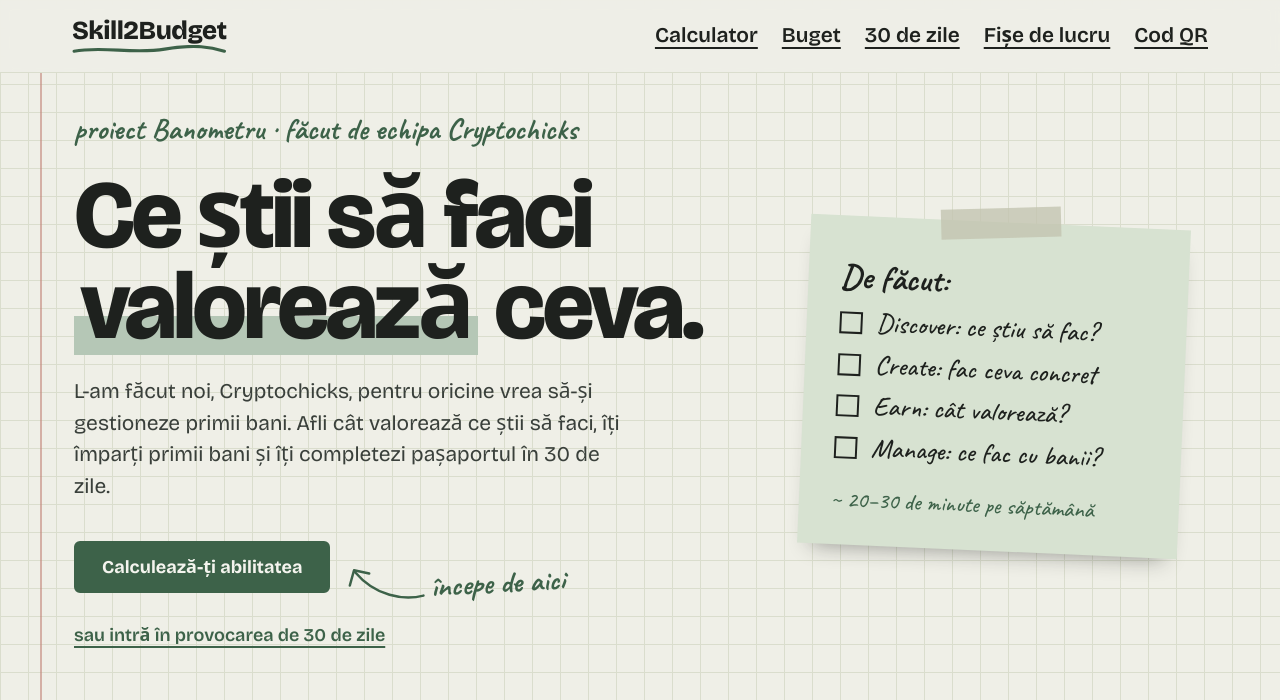
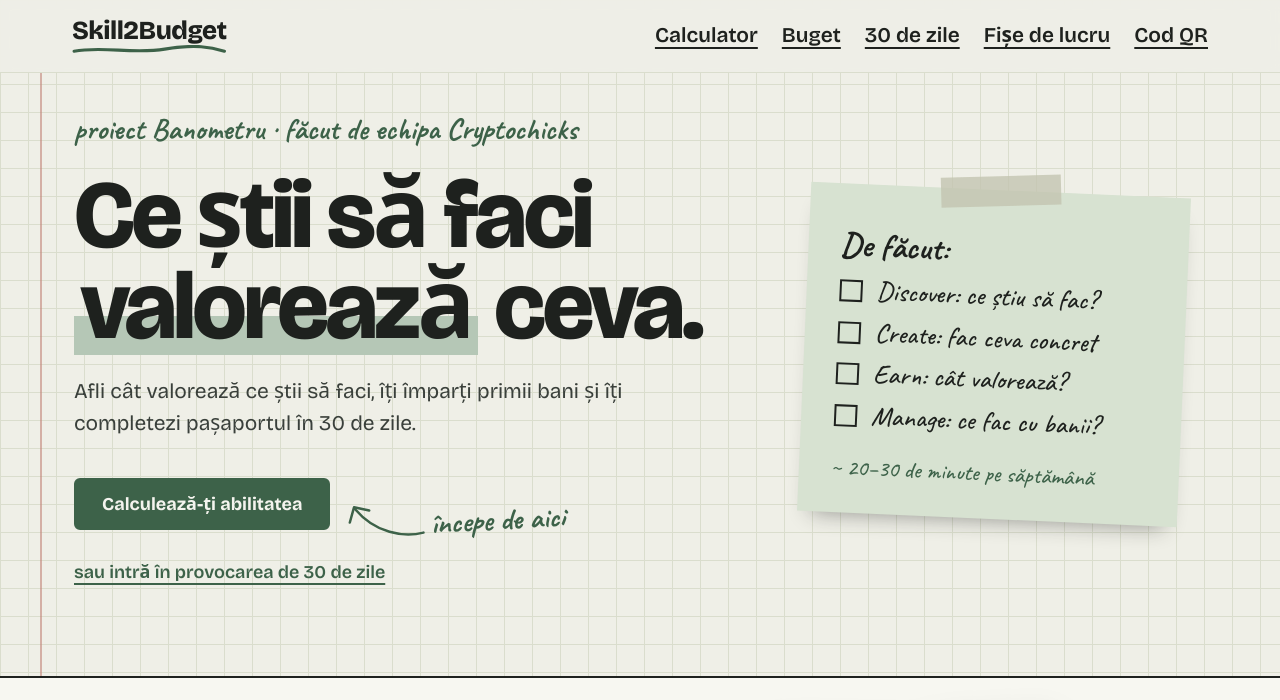
Before and after one commit to skill2budget/skill2budget.github.io, a plain HTML site: page index.html in a window 1280 px wide. Shown: the top 700 px of the page. Drawn offline with nearby package versions, Linux system fonts and the light colour scheme.

Commit message:
Scos „L-am făcut noi, Cryptochicks…” din textul de sus

```diff
--- a/index.html
+++ b/index.html
@@ -37,7 +37,7 @@
       <div class="hero-text">
         <p class="hand-label">proiect Banometru · făcut de echipa Cryptochicks</p>
         <h1>Ce știi să faci <mark>valorează</mark> ceva.</h1>
-        <p class="lead">L-am făcut noi, Cryptochicks, pentru oricine vrea să-și gestioneze primii bani. Afli cât valorează ce știi să faci, îți împarți primii bani și îți completezi pașaportul în 30 de zile.</p>
+        <p class="lead">Afli cât valorează ce știi să faci, îți împarți primii bani și îți completezi pașaportul în 30 de zile.</p>
         <div class="hero-cta">
           <div class="cta-row">
             <a class="btn" href="#calculator">Calculează-ți abilitatea</a>
```
